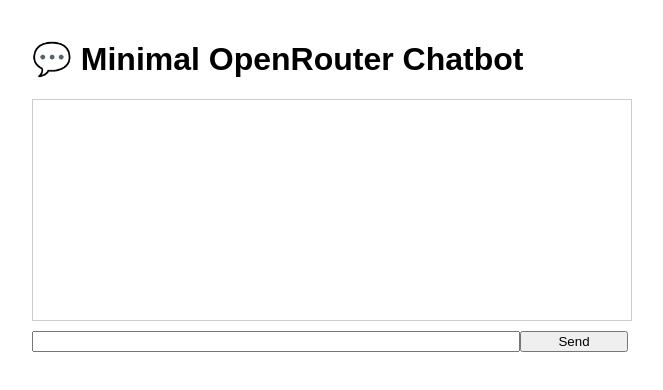
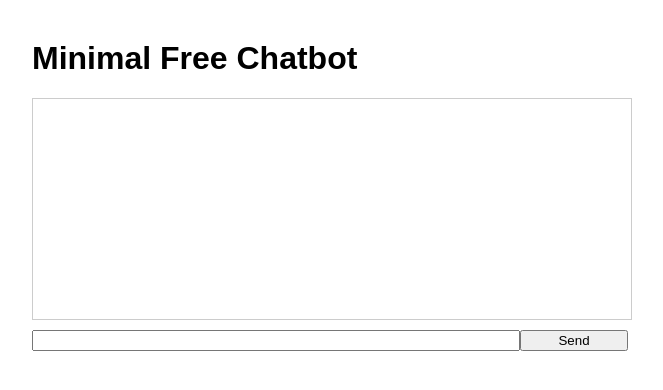
Before and after one commit to th86/freebot, a Next.js app: page / in a window 1280 px wide. Shown: the top 390 px of the page, without its empty margins (308-971 px from the left). Built offline with nearby package versions, Linux system fonts and the light colour scheme.

Commit message:
Update page.tsx

```diff
--- a/app/page.tsx
+++ b/app/page.tsx
@@ -16,13 +16,13 @@
     const data = await res.json();
 
     const reply = data.choices?.[0]?.message?.content || "(no response)";
-    setMessages([...newMessages, { role: "assistant", content: reply }]);
+    setMessages([...newMessages, { role: "bot", content: reply }]);
     setInput("");
   }
 
   return (
     <div style={{ maxWidth: 600, margin: "40px auto", fontFamily: "sans-serif" }}>
-      <h1>💬 Minimal OpenRouter Chatbot</h1>
+      <h1>Minimal Free Chatbot</h1>
 
       <div style={{ border: "1px solid #ccc", padding: 10, minHeight: 200 }}>
         {messages.map((m, i) => (
```
